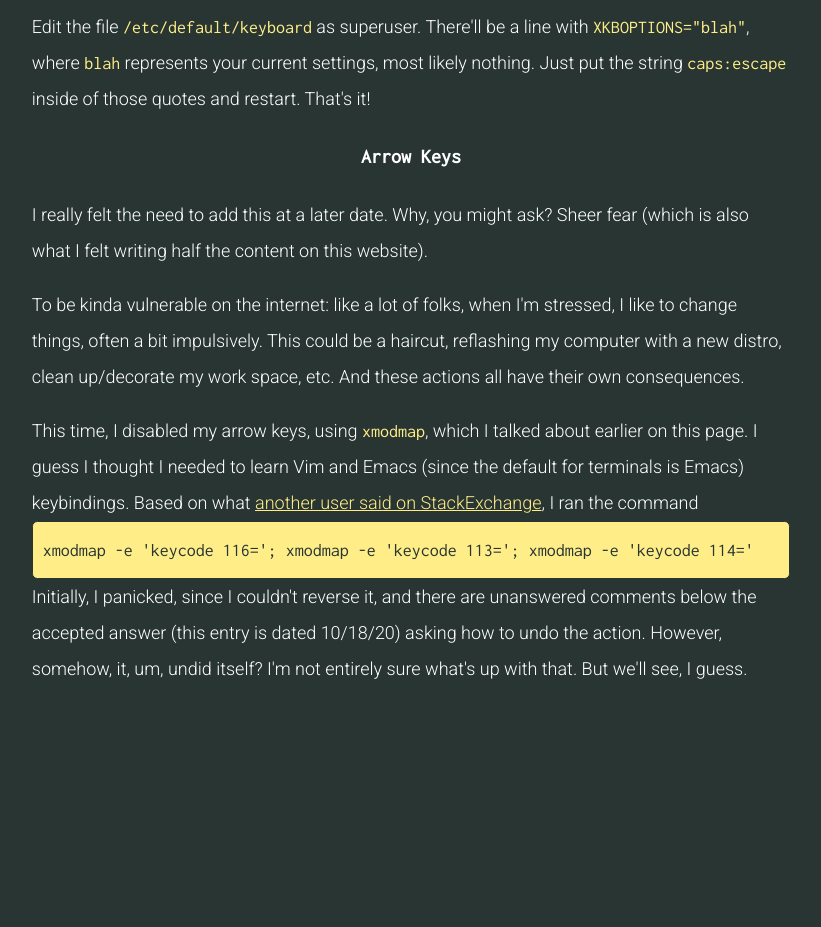
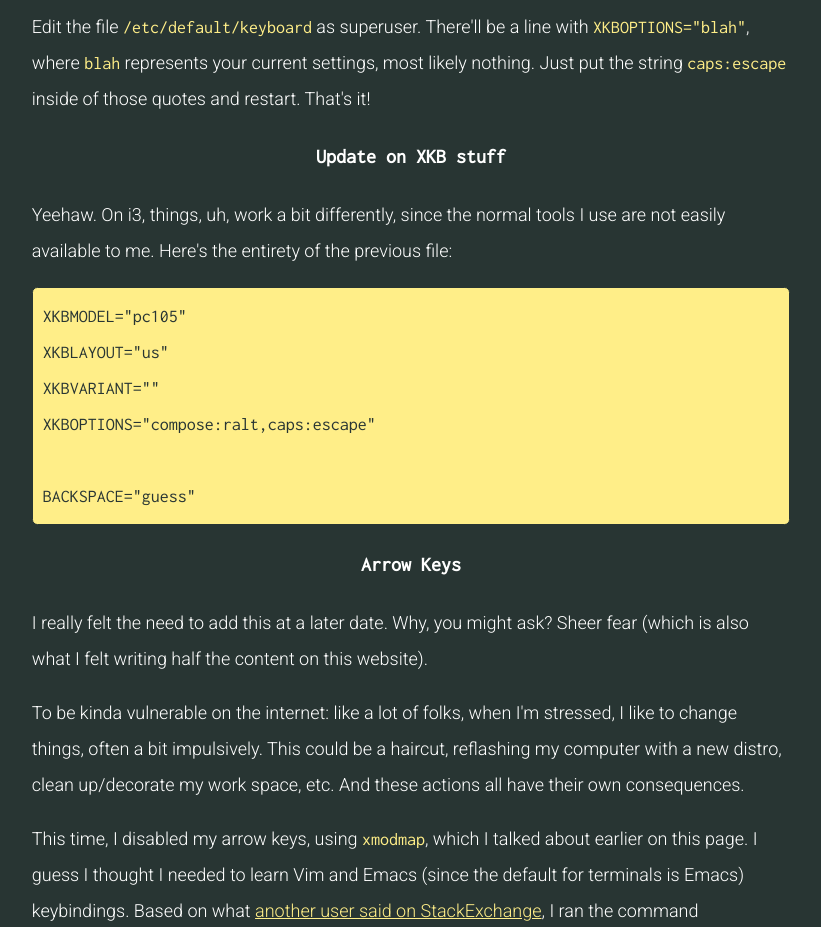
Before and after one commit to krithravi/personalWeb, a React (Create React App) app: page /writeup/map in a window 1280 px wide. Shown: the part 1640-2567 px from the top of the page, without its empty margins (229-1050 px from the left). Before the commit the page ends 2363 px from the top, so only its background shows below. Built offline with nearby package versions, Linux system fonts and the light colour scheme.

Commit message:
updated xkb stuff

```diff
--- a/src/writeups/Map.js
+++ b/src/writeups/Map.js
@@ -64,6 +64,22 @@ function Map(){
                         string <span class="monospace">caps:escape</span> inside of
                         those quotes and restart. That's it!
                     </p>
+				<h3>Update on XKB stuff</h3>
+					<p>
+						Yeehaw. On i3, things, uh, work a bit differently, since the normal
+						tools I use are not easily available to me.
+						Here's the entirety of the previous file:
+						<pre>
+							<div class="realcode">
+								XKBMODEL="pc105" <br />
+								XKBLAYOUT="us" <br />
+								XKBVARIANT="" <br />
+								XKBOPTIONS="compose:ralt,caps:escape" <br />
+								<br />
+								BACKSPACE="guess" <br />
+							</div>
+						</pre>
+					</p>
 				<h3>Arrow Keys</h3>
                     <p>
                         I really felt the need to add this at a later date. Why, you might ask?
```
Also changed, not shown: 1 other file (tests, documents, lock files or other folders).
